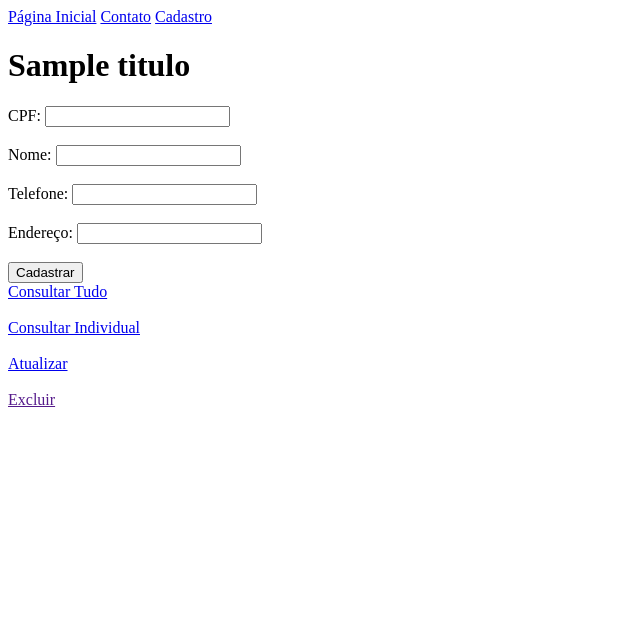
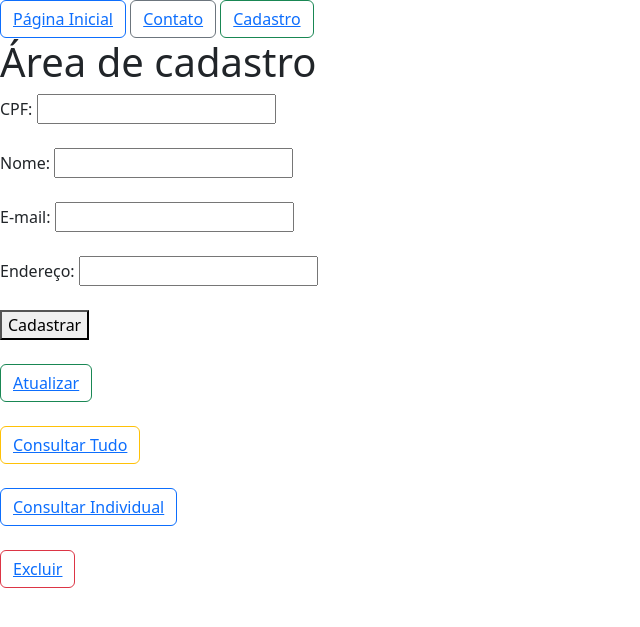
Before and after one commit to fabricioMiyaseDaSilva666/flask1, a Python web app: template app/templates/cadastro.html in a window 1280 px wide. Shown: the top 627 px of the page, without its empty margins (0-640 px from the left). Run offline with Jinja, Linux system fonts and the light colour scheme; the template is opened without the code that fills it: most values are stand-ins (such as "Sample title", 1, 10 or a date in 2020).

Commit message:
primeiro commit

```diff
--- /dev/null
+++ b/app/static/estilo.css
@@ -0,0 +1,3 @@
+.h1{text-aline: center;}
+.texto1{text-aline: center}
+.imagem1{width: 100px;}
--- a/app/templates/base.html
+++ b/app/templates/base.html
@@ -2,17 +2,20 @@
 <html lang="pt-BR">
 <head>
     <meta charset="UTF-8">
+    <link href="https://cdn.jsdelivr.net/npm/bootstrap@5.3.3/dist/css/bootstrap.min.css" rel="stylesheet" integrity="sha384-QWTKZyjpPEjISv5WaRU9OFeRpok6YctnYmDr5pNlyT2bRjXh0JMhjY6hW+ALEwIH" crossorigin="anonymous">
+    <script src="https://cdn.jsdelivr.net/npm/bootstrap@5.3.3/dist/js/bootstrap.bundle.min.js" integrity="sha384-YvpcrYf0tY3lHB60NNkmXc5s9fDVZLESaAA55NDzOxhy9GkcIdslK1eN7N6jIeHz" crossorigin="anonymous"></script>
+    <link rel="stylesheet" type="text/css" href="{{url_for('static',filename='estilo.css')}}">
     <title>{{titulo}}</title>
 </head>
 <body>
     <nav>
-        <a href="/index">Página Inicial</a>
-        <a href="/contato">Contato</a>
-        <a href="/cadastro">Cadastro</a>
+        <button type="button" class="btn btn-outline-primary"><a href="/index">Página Inicial</a></button>
+        <button type="button" class="btn btn-outline-secondary"><a href="/contato">Contato</a></button>
+        <button type="button" class="btn btn-outline-success"><a href="/cadastro">Cadastro</a></button>
     </nav>
-    <h1>{{titulo}}</h1>
 
     {% block conteudo %}
     {% endblock %}
+
 </body>
 </html>
--- a/app/templates/cadastro.html
+++ b/app/templates/cadastro.html
@@ -1,5 +1,6 @@
 {% extends 'base.html' %}
 {% block conteudo %}
+  <h1>Área de cadastro</h1>
   <form action="/cadastrarUsuario" method="POST">
     <label>CPF: </label>
     <input type="text" name="cpf" id="cpf"/><br><br>
@@ -7,16 +8,17 @@
     <label>Nome: </label>
     <input type="text" name="nome" id="nome"/><br><br>
 
-    <label>Telefone: </label>
-    <input type="text" name="telefone" id="telefone"/><br><br>
+    <label>E-mail: </label>
+    <input type="text" name="email" id="email"/><br><br>
 
     <label>Endereço: </label>
     <input type="text" name="endereco" id="endereco"/><br><br>
 
-    <button>Cadastrar</button>
+    <button>Cadastrar</button><br><br>
   </form>
-  <a href="/listar">Consultar Tudo</a><br><br>
-  <a href="/listarIndividual">Consultar Individual</a><br><br>
-  <a href="/atualizar">Atualizar</a><br><br>
-  <a href="">Excluir</a><br><br>
+
+  <button type="button" class="btn btn-outline-success"><a href="/atualizar">Atualizar</a></button><br><br>
+  <button type="button" class="btn btn-outline-warning"><a href="/listar">Consultar Tudo</a></button><br><br>
+  <button type="button" class="btn btn-outline-primary"><a href="/listarIndividual">Consultar Individual</a></button><br><br>
+  <button type="button" class="btn btn-outline-danger"><a href="/excluir">Excluir</a></button>
 {% endblock %}
--- a/app/templates/contato.html
+++ b/app/templates/contato.html
@@ -1,5 +1,8 @@
 {% extends 'base.html' %}
 {% block conteudo %}
-  <h1>Todos os contatos</h1>
+  <h1>Todos os contatos</h1><br>
+  <h2>Entre em contato conosco</h2><br>
+  <a>Nosso telefone: 11 123456789</a><br><br>
+  <a>Nosso e-mail: 012345.6789@gamil.com</a><br><br>
 
 {% endblock %}
```
Also changed, not shown: app/routes.py (+12 -4 lines), app/templates/atualizar.html (added, +11 -0 lines), app/templates/consultaindvidual.html (added, +13 -0 lines), app/templates/excluir.html (added, +13 -0 lines), app/templates/index.html (+6 -1 lines), app/static/arkveld.png (added), app/static/rey-dau.png (added).
